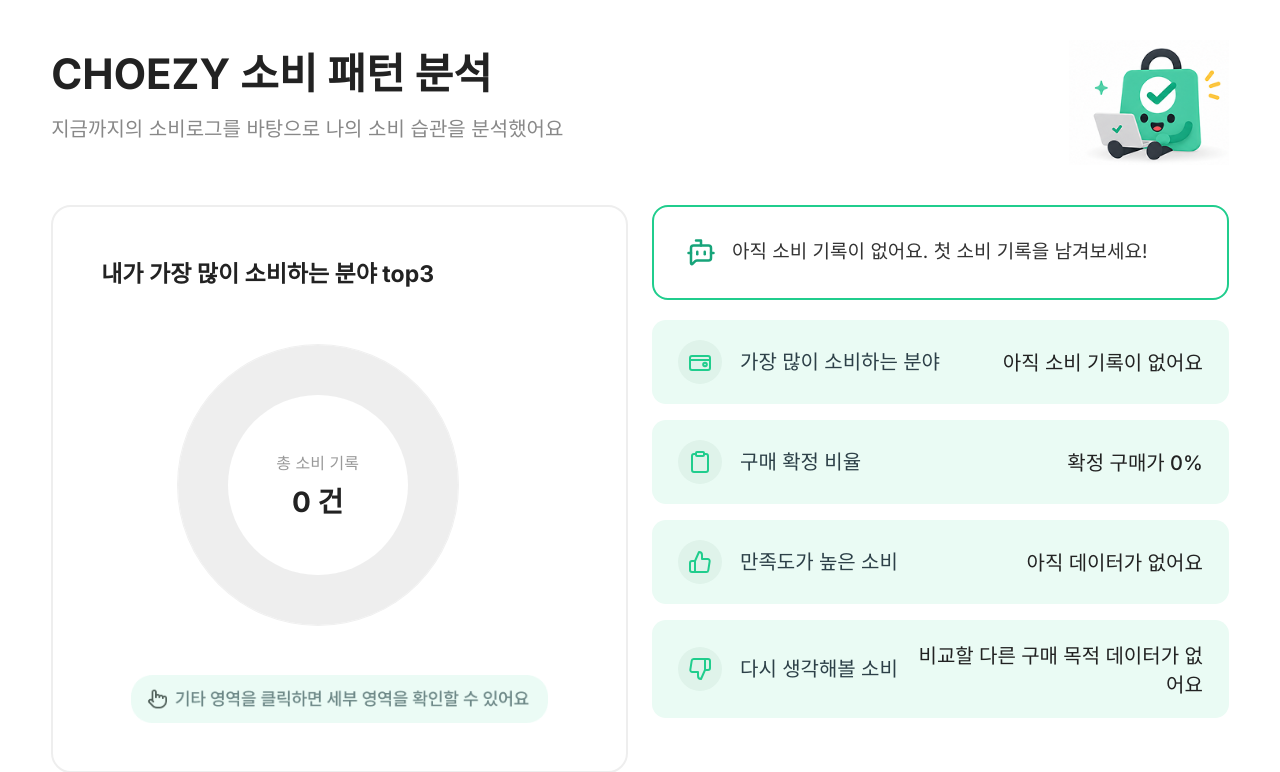
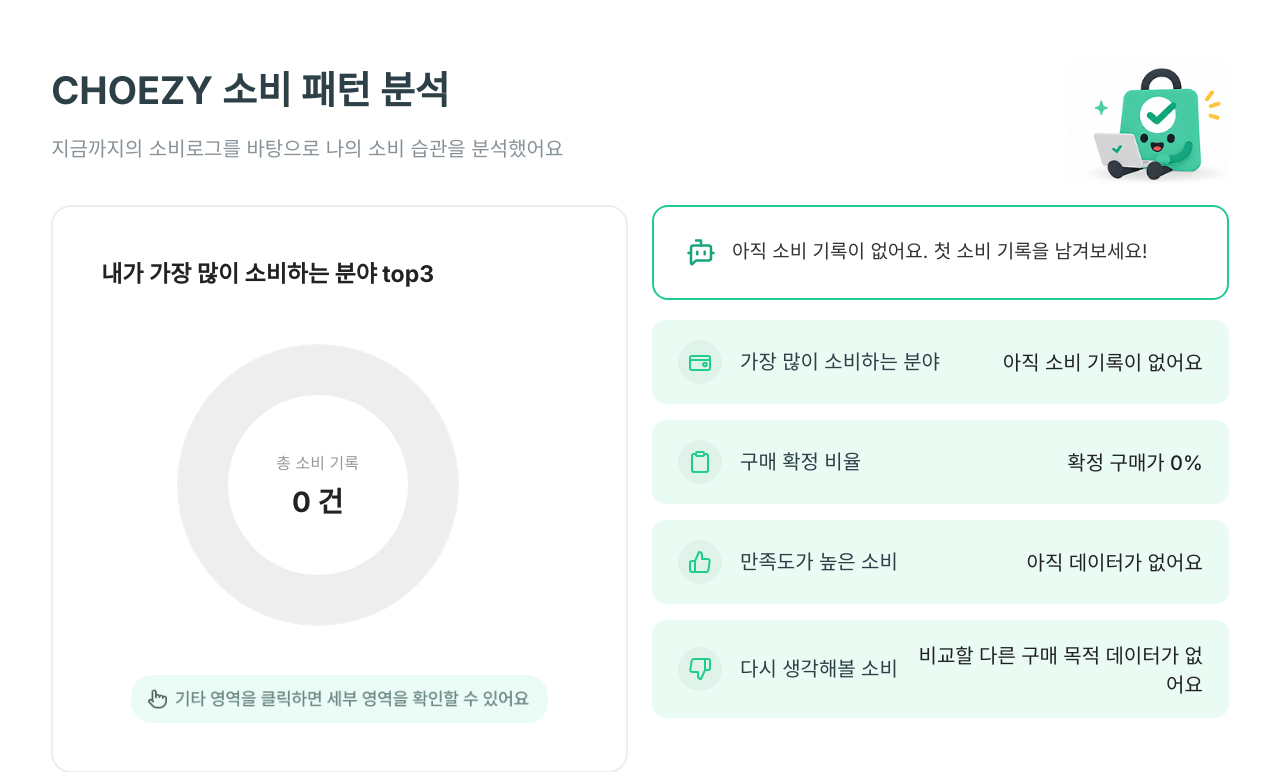
Before and after one commit to pirogramming/CHOEZY, a Django app: page /products/report/ in a window 1280 px wide. Shown: the part 75-847 px from the top of the page. Run offline with Django 5.2, Linux system fonts and the light colour scheme; the visitor is signed in with stand-in values (Sample User, id 1); data that the repository does not hold is empty; parts of the project's set-up code (start-up, migrations or seed data) failed here and were passed over.

Commit message:
style: 초이지 리포트 제목/부제목 스타일 통일 및 위치 조정

```diff
--- a/static/css/choezy_report.css
+++ b/static/css/choezy_report.css
@@ -10,6 +10,7 @@
   align-items: flex-start;
   justify-content: space-between;
   margin-bottom: 40px;
+  transform: translateY(20px);
 }
 
 .report-mascot {
@@ -19,15 +20,15 @@
 }
 
 .report-title {
-  font-size: 42px;
+  font-size: 38px;
   font-weight: 700;
-  color: #222;
-  margin: 0 0 12px;
+  color: #2D4048;
+  margin: 0 0 18px;
 }
 
 .report-subtitle {
   font-size: 20px;
-  color: #888;
+  color: #879298;
   margin: 0;
 }
 
```
